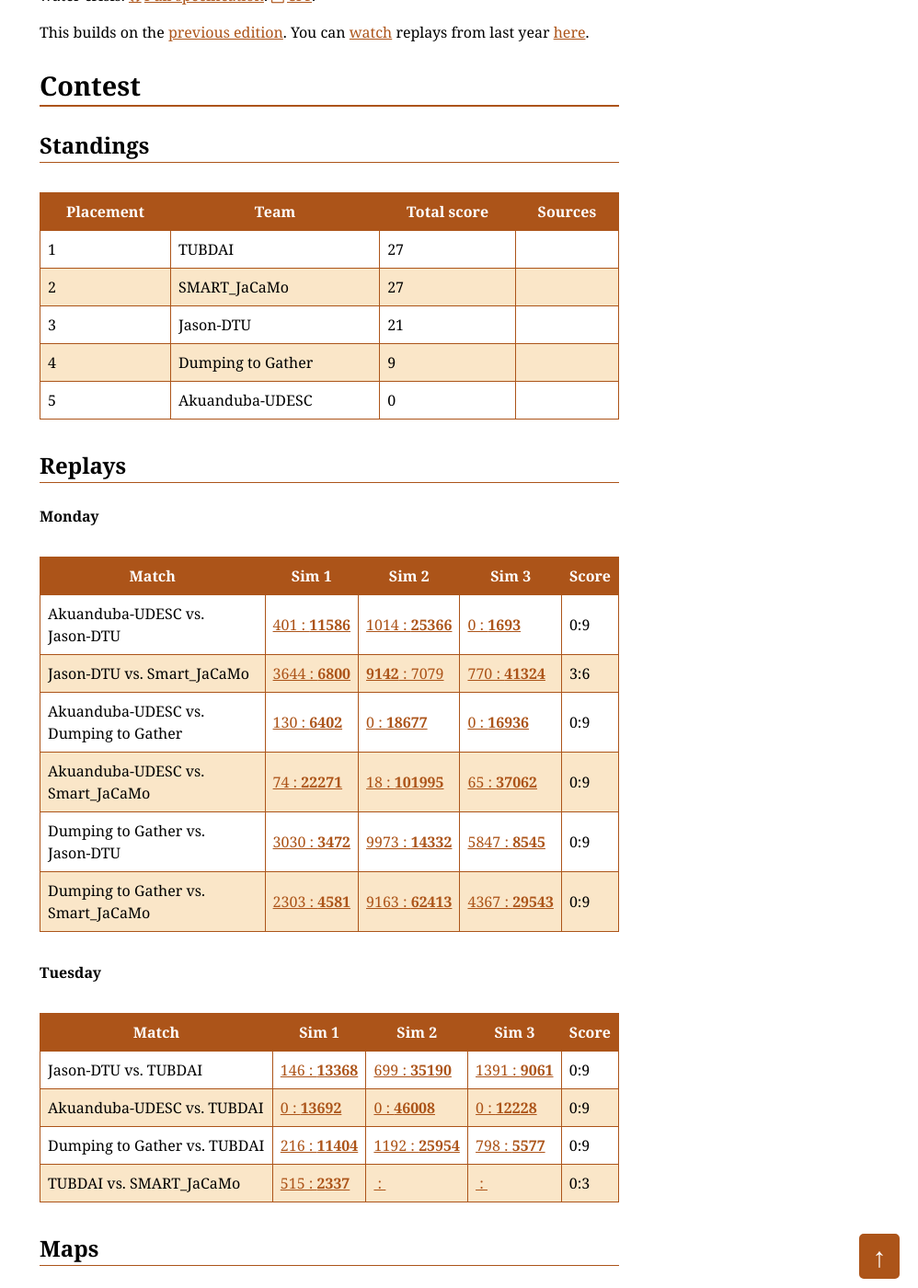
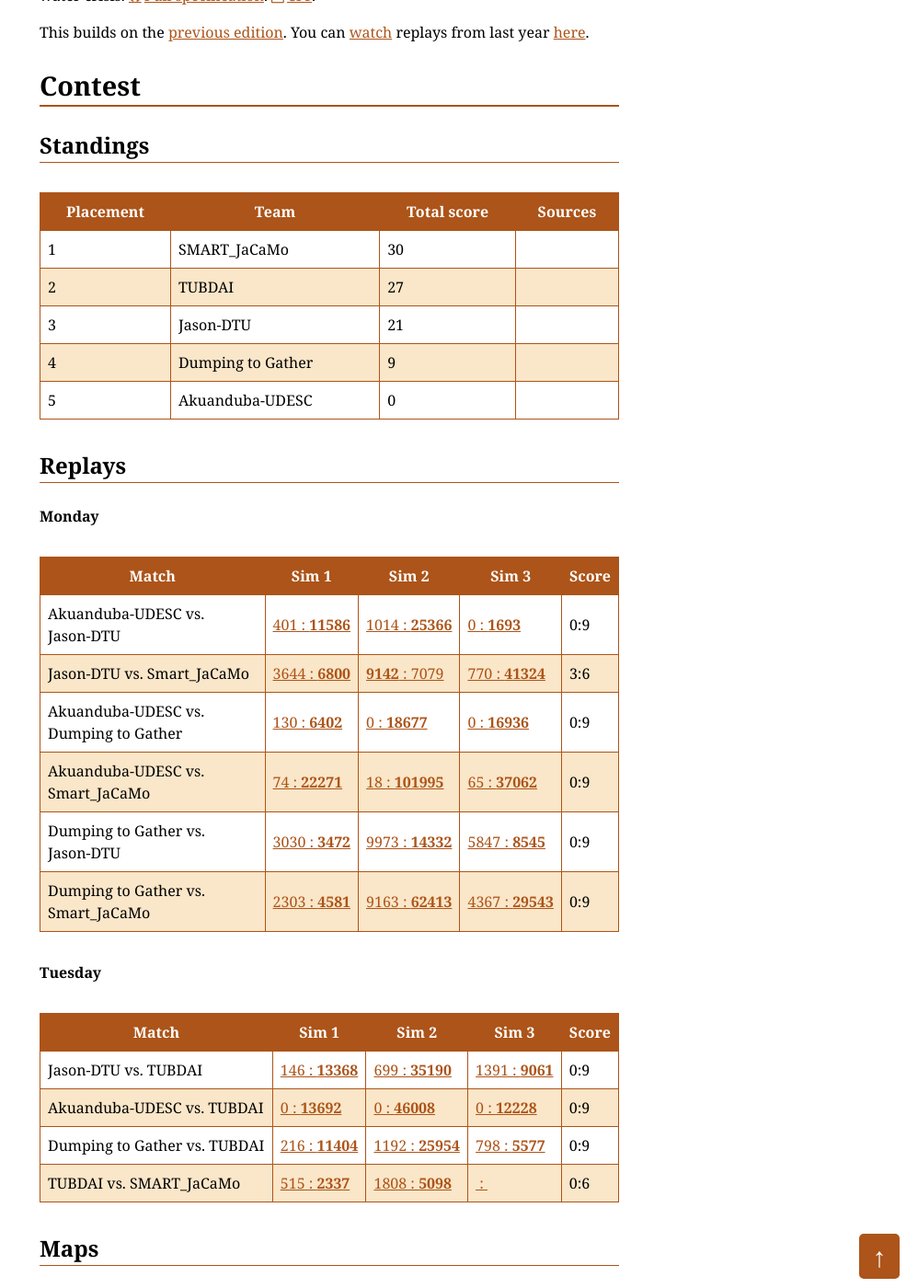
Before and after one commit to agentcontest/agentcontest.github.io, a Jekyll site: the page built from 2018/index.md, in a window 1280 px wide and 1400 px high, scrolled down 747 px. Shown: the whole window at 92% size, without its empty margins (282-1280 px from the left). Built offline with Jekyll 4.4.1, drawn with Linux system fonts in a browser that asks for light colours.

Commit message:
penultimate round complete

```diff
--- a/2018/index.md
+++ b/2018/index.md
@@ -22,8 +22,8 @@
 
 Placement | Team | Total score | Sources
 --- | --- | --- | --- | ---
-1 | TUBDAI | 27 |
-2 | SMART_JaCaMo | 27 |
+1 | SMART_JaCaMo | 30 |
+2 | TUBDAI | 27 |
 3 | Jason-DTU | 21 |
 4 | Dumping to Gather | 9 |
 5 | Akuanduba-UDESC | 0 |
@@ -48,7 +48,7 @@
 Jason&#8209;DTU vs. TUBDAI | [146&nbsp;:&nbsp;**13368**](/2018/replays?2018-09-25-10-01-17-Contest-2018-1of3) | [699&nbsp;:&nbsp;**35190**](/2018/replays?2018-09-25-10-01-17-Contest-2018-2of3) | [1391&nbsp;:&nbsp;**9061**](/2018/replays?2018-09-25-10-01-17-Contest-2018-3of3) | 0:9
 Akuanduba&#8209;UDESC vs. TUBDAI | [0&nbsp;:&nbsp;**13692**](/2018/replays?2018-09-25-12-46-19-Contest-2018-1of3) | [0&nbsp;:&nbsp;**46008**](/2018/replays?2018-09-25-12-46-19-Contest-2018-2of3) | [0&nbsp;:&nbsp;**12228**](/2018/replays?2018-09-25-12-46-19-Contest-2018-3of3) | 0:9
 Dumping&nbsp;to&nbsp;Gather vs. TUBDAI | [216&nbsp;:&nbsp;**11404**](/2018/replays?2018-09-25-15-34-12-Contest-2018-1of3) | [1192&nbsp;:&nbsp;**25954**](/2018/replays?2018-09-25-15-34-12-Contest-2018-2of3) | [798&nbsp;:&nbsp;**5577**](/2018/replays?2018-09-25-15-34-12-Contest-2018-3of3) | 0:9
-TUBDAI vs. SMART_JaCaMo | [515&nbsp;:&nbsp;**2337**](/2018/replays?2018-09-25-18-16-09-Contest-2018-1of3) | [&nbsp;:&nbsp;](/2018/replays?2018-09-25-18-16-09-Contest-2018-2of3) | [&nbsp;:&nbsp;](/2018/replays?2018-09-25-18-16-09-Contest-2018-3of3) | 0:3
+TUBDAI vs. SMART_JaCaMo | [515&nbsp;:&nbsp;**2337**](/2018/replays?2018-09-25-18-16-09-Contest-2018-1of3) | [1808&nbsp;:&nbsp;**5098**](/2018/replays?2018-09-25-18-16-09-Contest-2018-2of3) | [&nbsp;:&nbsp;](/2018/replays?2018-09-25-18-16-09-Contest-2018-3of3) | 0:6
 
 ### Maps
 
```
